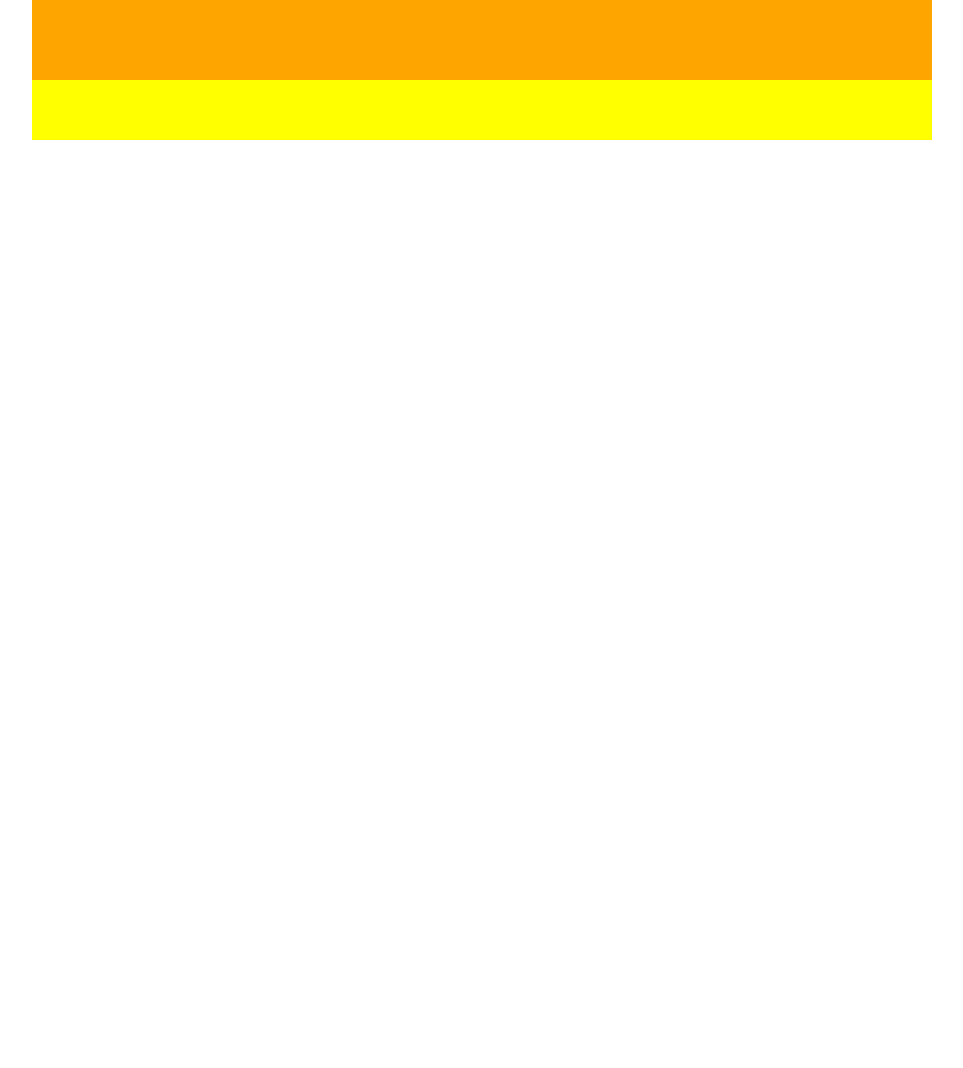
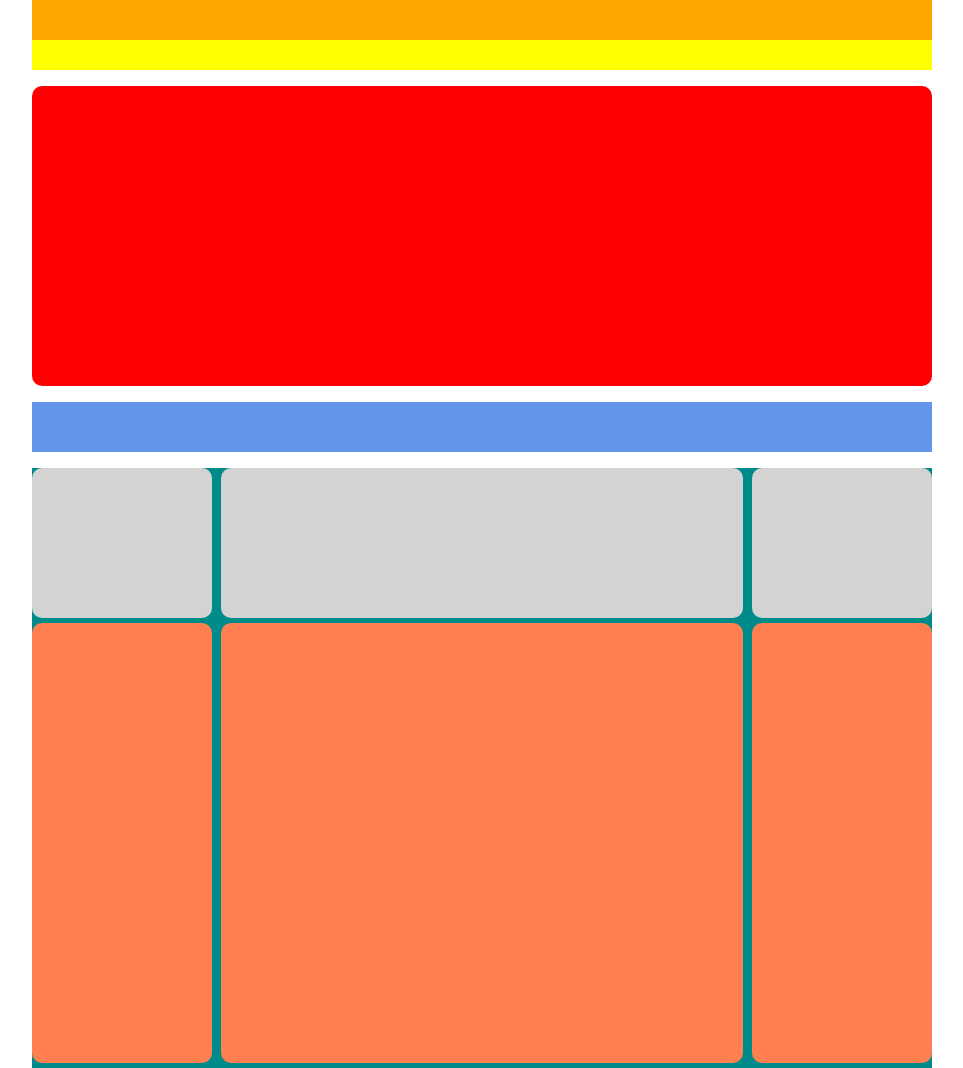
Before and after one commit to AntonioSabella/htmlcss-struttura-wp, a plain HTML site: page index.html in a window 1280 px wide. Shown: the whole page, without its empty margins (158-1121 px from the left). Before the commit the page ends 800 px from the top, so only its background shows below. Drawn offline with Linux system fonts and the light colour scheme.

Commit message:
Add main structure

```diff
--- a/css/style.css
+++ b/css/style.css
@@ -4,17 +4,132 @@
     box-sizing: border-box;
 }
 
+/* Main container */
 .mega_container {
     width: 900px;
     margin: 0 auto;
 }
 
+/********
+ Header
+ ********/
 #site_header {
-    height: 80px;
+    height: 40px;
     background-color: orange;
 }
 
+/********
+ Nav
+ ********/
+
 #site_nav {
-    height: 60px;
+    height: 30px;
     background-color: yellow;
 }
+
+/********
+ Main
+ ********/
+
+#site_main {
+    margin-top: 1rem;
+}
+
+#site_main > div {
+    margin-top: 1rem;
+}
+
+/* Top main */
+.top_main {
+    height: 300px;
+    background-color: red;
+    border-radius: 10px;
+}
+
+/* Middle main */
+
+.middle_main {
+    height: 50px;
+    background-color: cornflowerblue;
+}
+
+/* Bottom main */
+
+.bottom_main {
+    height: 600px;
+    background-color: darkcyan;
+}
+
+/* Row images */
+
+.row::after {
+    content: "";
+    display: table;
+    clear: both;
+}
+
+.left_box {
+    width: 20%;
+    height: 150px;
+    background-color: lightgrey;
+    float: left;
+    margin-right: 1%;
+    border-radius: 10px;
+
+}
+
+.center_box {
+    width: 58%;
+    height: 150px;
+    background-color: lightgrey;
+    float: left;
+    margin-right: 1%;
+    border-radius: 10px;
+
+}
+
+.right_box {
+    width: 20%;
+    height: 150px;
+    background-color: lightgrey;
+    float: left;
+    border-radius: 10px;
+
+}
+
+/* Row content */
+
+
+.left_content {
+    width: 20%;
+    height: 440px;
+    background-color: coral;
+    float: left;
+    margin-top: 5px;
+    margin-right: 1%;
+    border-radius: 10px;
+}
+
+.center_content {
+    width: 58%;
+    height: 440px;
+    background-color: coral;
+    float: left;
+    margin-top: 5px;
+    margin-right: 1%;
+    border-radius: 10px;
+}
+
+.right_content {
+    width: 20%;
+    height: 440px;
+    background-color: coral;
+    float: left;
+    border-radius: 10px;
+    margin-top: 5px;
+}
+
+/* /Bottom main */
+
+
+/* /Main container */
--- a/index.html
+++ b/index.html
@@ -10,19 +10,36 @@
 <body>
 
     <div class="mega_container">
-        <div id="site_header"></div>
+        <header id="site_header"></header>
         <!-- /#site_header -->
-        <div id="site_nav"></div>
+        <nav id="site_nav"></nav>
         <!-- /#site-nav -->
-        <div id="site_main">
+        <main id="site_main">
             <div class="top_main"></div>
             <!-- /.top_main -->
             <div class="middle_main"></div>
             <!-- /.middle_main -->
-            <div class="bottom_main"></div>
+            <div class="bottom_main">
+                <div class="row">
+                    <aside class="left_box"></aside>
+                    <!-- /.left_bar -->
+                    <section class="center_box"></section>
+                    <!-- /.content -->
+                    <aside class="right_box"></aside>
+                    <!-- /.right_bar -->
+                </div>
+                <div class="row">
+                    <aside class="left_content"></aside>
+                    <!-- /.left_bar -->
+                    <div class="center_content"></div>
+                    <!-- /.content -->
+                    <aside class="right_content"></aside>
+                    <!-- /.right_bar -->
+                </div>
+            </div>
             <!-- /.bottom_main -->
 
-        </div>
+        </main>
         <!-- /#site_main -->
         <div id="site_footer"></div>
         <!-- /#site_footer -->
```
